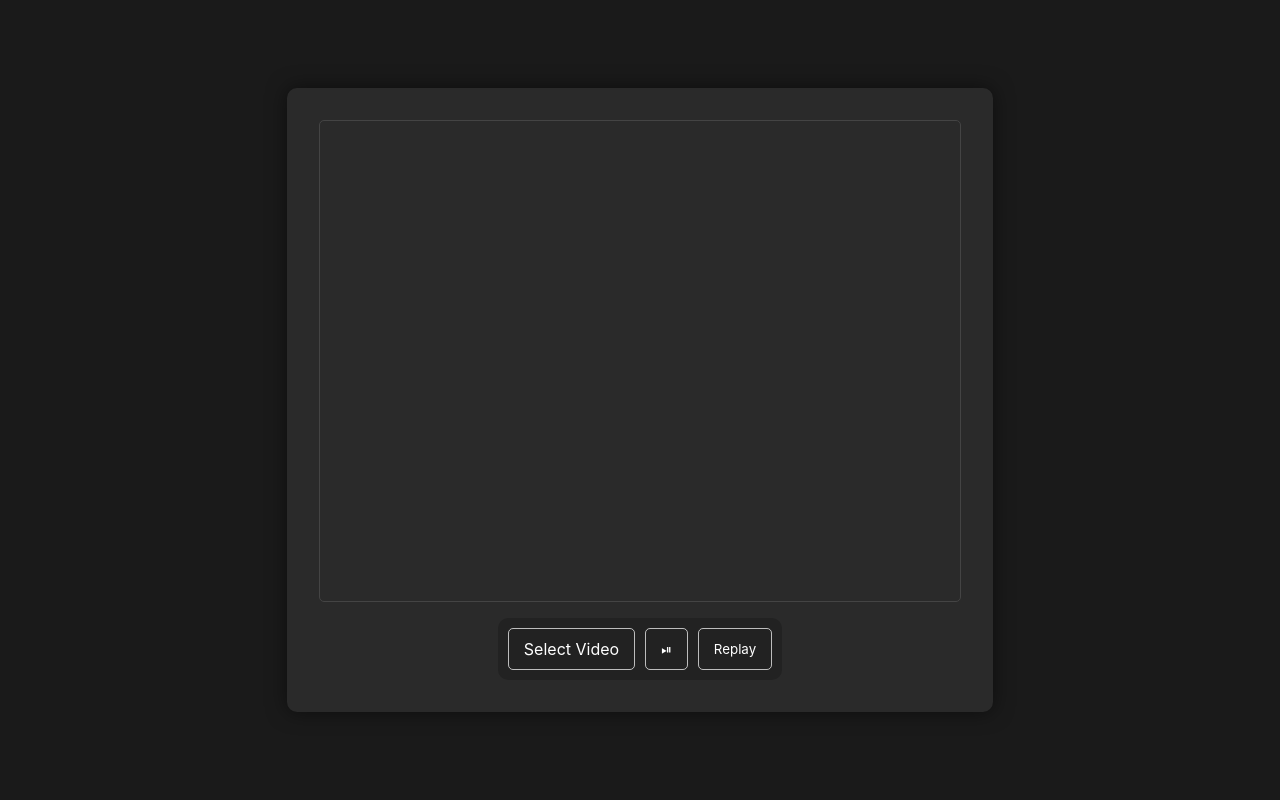
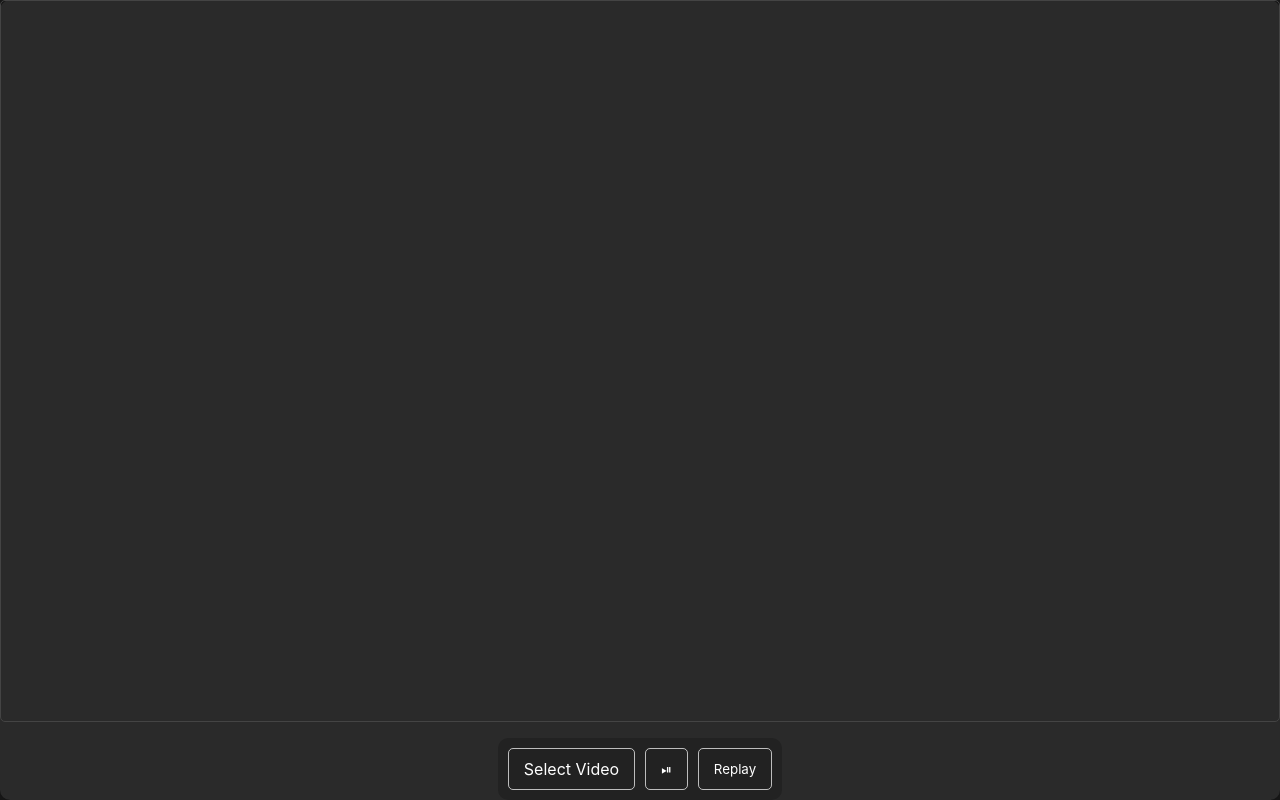
Before and after one commit to caymand/web-image, a React (Vite) app: page / in a window 1280 px wide. Built offline with nearby package versions, Linux system fonts and the light colour scheme.

Commit message:
Make the video fill the container view

```diff
--- a/src/App.tsx
+++ b/src/App.tsx
@@ -1,38 +1,12 @@
-import { useRef, useEffect } from 'react';
-import type { CanvasMsg } from './workerMsg';
-import { worker } from './workerMsg';
 import styles from './controls.module.css';
 import { PlayPause, Replay, SelectVideo } from './VideoControls';
+import { DrawingSurface } from './DrawingSurface';
 
-const renderWorker = new Worker(new URL('./rendererWorker.ts', import.meta.url), {
-  type: 'module',
-});
 
 function App() {
-  const canvasRef = useRef<HTMLCanvasElement>(null);
-  const canvasTransferred = useRef(false);
-
-  useEffect(() => {
-    if (worker.deref === undefined) {
-      worker.deref = renderWorker;
-      renderWorker.postMessage("foo");
-    }
-
-    if (canvasRef.current && !canvasTransferred.current) {
-      const offScreenCanvas = canvasRef.current.transferControlToOffscreen();
-      const msg: CanvasMsg = { data: offScreenCanvas, type: 'Canvas' };
-      renderWorker.postMessage(msg, [offScreenCanvas]);
-      canvasTransferred.current = true;
-    }
-    return () => {
-      // TODO(k): need some way to terminate the worker.
-      // renderWorker.terminate();
-    };
-  }, []);
-
   return (
-    <div id="container">
-      <canvas ref={canvasRef} width="640" height="480"></canvas>
+    <div id="container" >
+      <DrawingSurface />
       <div className={styles.controlsContainer}>
         <SelectVideo />
         <PlayPause />
--- /dev/null
+++ b/src/DrawingSurface.tsx
@@ -0,0 +1,58 @@
+import { useCallback, useEffect, useRef } from "react";
+import { worker, type CanvasMsg, type ResizeMsg } from "./workerMsg";
+import style from "./controls.module.css"
+
+export const DrawingSurface: React.FC = () => {
+  const canvasRef = useRef<HTMLCanvasElement>(null);
+  const canvasTransferred = useRef(false);
+  const containerRef = useRef<HTMLDivElement>(null);
+
+  const onResize = useCallback(() => {
+    if (containerRef.current) {
+      const width = containerRef.current.clientWidth;
+      const height = containerRef.current.clientHeight;
+      if (worker.deref) {
+        const msg: ResizeMsg = { type: "Resize", data: { width, height } };
+        worker.deref.postMessage(msg)
+      }
+    }
+  }, [])
+
+  useEffect(() => {
+    window.addEventListener("resize", onResize)
+
+    return () => {
+      window.removeEventListener("resize", onResize);
+    }
+  }, [onResize])
+
+  useEffect(() => {
+    if (worker.deref === undefined) {
+      const renderWorker = new Worker(new URL('./rendererWorker.ts', import.meta.url), {
+        type: 'module',
+      });
+      worker.deref = renderWorker;
+      renderWorker.postMessage("foo");
+    }
+
+    if (canvasRef.current && !canvasTransferred.current) {
+      const offScreenCanvas = canvasRef.current.transferControlToOffscreen();
+      const msg: CanvasMsg = { data: offScreenCanvas, type: 'Canvas' };
+      worker.deref.postMessage(msg, [offScreenCanvas]);
+      canvasTransferred.current = true;
+      // Set the intial size
+      onResize();
+    }
+    return () => {
+      // TODO(k): need some way to terminate the worker.
+      // renderWorker.terminate();
+    };
+  }, [onResize]);
+
+  return <>
+    <div ref={containerRef} className={style.drawingSurface}>
+      <canvas ref={canvasRef}></canvas>
+    </div>
+  </>
+
+}
--- a/src/controls.module.css
+++ b/src/controls.module.css
@@ -36,3 +36,11 @@
 .stepRight {
   right: 20px;
 }
+
+.drawingSurface {
+  border: 1px solid #444;
+  border-radius: 5px;
+
+  width: 100%;
+  height: 100%;
+}
--- a/src/rendererWorker.ts
+++ b/src/rendererWorker.ts
@@ -67,6 +67,11 @@ onmessage = (ev) => {
       } else {
         renderState.isPaused = true;
       }
+      break;
+    }
+    case "Resize": {
+      renderState.canvas!.width = data.width;
+      renderState.canvas!.height = data.height;
       break;
     }
     default:
--- a/src/style.css
+++ b/src/style.css
@@ -1,29 +1,27 @@
+*, *::before, *::after {
+  box-sizing: border-box;
+}
+
 body {
   background-color: #1a1a1a;
   color: #fff;
   font-family: -apple-system, BlinkMacSystemFont, 'Segoe UI', Roboto, Helvetica, Arial, sans-serif;
-  display: flex;
-  justify-content: center;
-  align-items: center;
   height: 100vh;
   margin: 0;
 }
 
 #container {
-  position: relative; /* For positioning step buttons */
+  position: relative;
   display: flex;
   flex-direction: column;
   align-items: center;
   gap: 1rem;
-  padding: 2rem;
   background-color: #2a2a2a;
   border-radius: 10px;
   box-shadow: 0 0 20px rgba(0, 0, 0, 0.5);
-}
 
-canvas {
-  border: 1px solid #444;
-  border-radius: 5px;
+  height: 100vh;
+  width: 100vw
 }
 
 input[type="file"] {
--- a/src/workerMsg.ts
+++ b/src/workerMsg.ts
@@ -18,7 +18,12 @@ export interface PlayPauseMsg {
   data: null;
 }
 
-export type WorkerMsg = CanvasMsg | VideoFileMsg | ReplayMsg | PlayPauseMsg
+export interface ResizeMsg {
+  type: "Resize";
+  data: {width: number, height: number};
+}
+
+export type WorkerMsg = CanvasMsg | VideoFileMsg | ReplayMsg | PlayPauseMsg | ResizeMsg
 
 export const worker: { deref?: Worker } = {};
 export const setWorker = (newWorker: Worker) => {
```
Also changed, not shown: src/renderer.ts (added).
